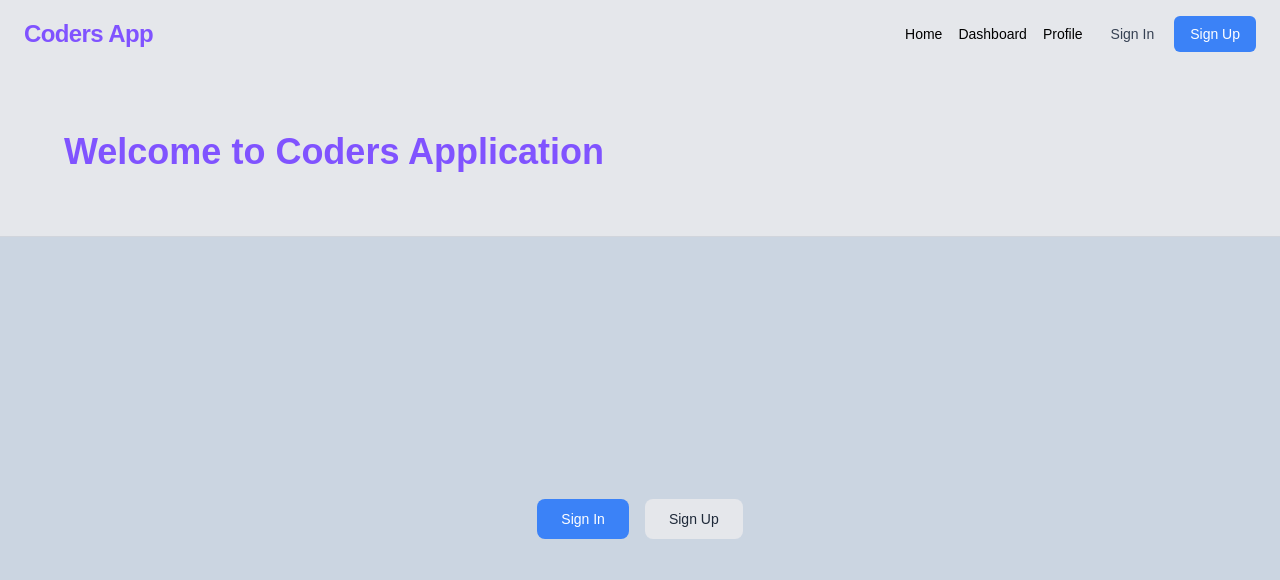
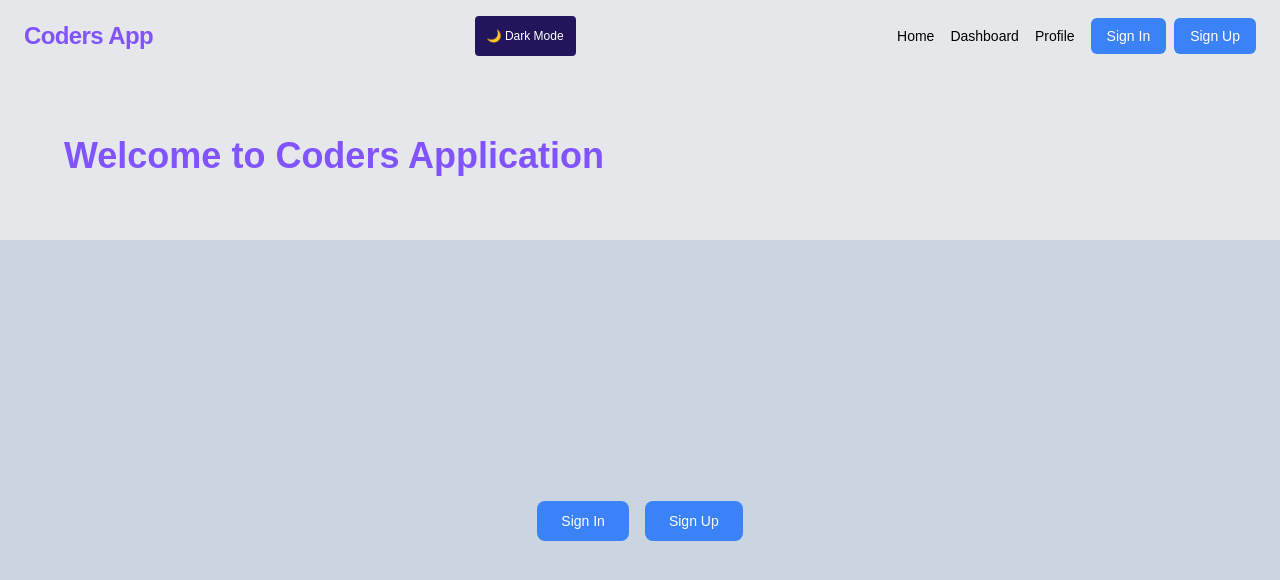
Before and after one commit to Noelle2412/coders_application, a React (Vite) app: page / in a window 1280 px wide. Shown: the top 580 px of the page. Built offline with nearby package versions, Linux system fonts and the light colour scheme; a web font is replaced by a local one.

Commit message:
Added darkmode via a context

```diff
--- /dev/null
+++ b/db/users.json
@@ -0,0 +1,14 @@
+[
+  {
+    "firstName": "Aischa",
+    "lastName": "Amrhein",
+    "email": "aischa.amrhein@example.com",
+    "password": 12345678
+  },
+  {
+    "firstName": "Tim",
+    "lastName": "Uhl",
+    "email": "tim.uhl@example.com",
+    "password": 12345678
+  }
+]
--- a/src/components/NavBar.jsx
+++ b/src/components/NavBar.jsx
@@ -1,12 +1,21 @@
 import { useAuth } from "../hooks/hooks";
+import { useTheme } from "../contexts/themeContexts";
 import { Link } from "react-router-dom";
+
 const NavBar = () => {
   const { user, isAuthenticated, signout } = useAuth();
+  const { isDark, toggleTheme } = useTheme();
   return (
     <header className="bg-navbar px-6 py-4 shadow-sm flex items-center justify-between">
       <Link to="/" className="text-2xl font-bold text-plum tracking-tight">
         Coders App
       </Link>
+
+      <button
+        onClick={toggleTheme}
+        className="px-3 py-3 text-xs rounded bg-coding text-white cursor-pointer">
+        {isDark ? "☀️ Light Mode" : "🌙 Dark Mode"}
+      </button>
 
       <nav className="flex items-center gap-4">
         <Link to="/" className="text-sm font-medium hover:text-plum transition">
@@ -39,7 +48,7 @@ const NavBar = () => {
           <div className="flex items-center gap-2">
             <Link
               to="/auth/sign_in"
-              className="text-sm font-medium text-gray-700 hover:text-plum px-3 py-2 rounded-md transition">
+              className="bg-[#3B82F7] hover:bg-blue-600 text-white text-sm font-medium px-4 py-2 rounded-md transition">
               Sign In
             </Link>
             <Link
--- /dev/null
+++ b/src/contexts/ThemeContexts.jsx
@@ -0,0 +1,30 @@
+// src/contexts/ThemeContext.jsx
+import { createContext, useContext, useEffect, useState } from "react";
+
+const ThemeContext = createContext();
+
+export const ThemeProvider = ({ children }) => {
+  const [isDark, setIsDark] = useState(() => {
+    return localStorage.getItem("theme") === "dark";
+  });
+
+  useEffect(() => {
+    if (isDark) {
+      document.documentElement.classList.add("dark");
+      localStorage.setItem("theme", "dark");
+    } else {
+      document.documentElement.classList.remove("dark");
+      localStorage.setItem("theme", "light");
+    }
+  }, [isDark]);
+
+  const toggleTheme = () => setIsDark((prev) => !prev);
+
+  return (
+    <ThemeContext.Provider value={{ isDark, toggleTheme }}>
+      {children}
+    </ThemeContext.Provider>
+  );
+};
+
+export const useTheme = () => useContext(ThemeContext);
--- a/src/index.css
+++ b/src/index.css
@@ -27,3 +27,8 @@
   --color-coding: #23155B;
 
 }
+
+body {
+  background-color: var(--bg-app);
+  color: var(--text-color);
+}
--- a/src/main.jsx
+++ b/src/main.jsx
@@ -2,13 +2,16 @@ import { StrictMode } from "react";
 import { createRoot } from "react-dom/client";
 import { Provider } from "react-redux";
 import store from "./redux/store";
+import { ThemeProvider } from "./contexts/themeContexts";
 import "./index.css";
 import App from "./App.jsx";
 
 createRoot(document.getElementById("root")).render(
   <StrictMode>
     <Provider store={store}>
-      <App />
+      <ThemeProvider>
+        <App />
+      </ThemeProvider>
     </Provider>
   </StrictMode>,
 );
--- a/src/pages/Home/page.jsx
+++ b/src/pages/Home/page.jsx
@@ -35,7 +35,7 @@ const Homepage = () => {
               </Link>
               <Link
                 to="/auth/sign_up"
-                className="bg-gray-200 hover:bg-gray-300 text-gray-800 font-medium px-6 py-2.5 rounded-lg transition text-sm">
+                className="bg-[#3B82F7] hover:bg-blue-600 text-white font-medium px-6 py-2.5 rounded-lg transition text-sm">
                 Sign Up
               </Link>
             </div>
--- a/src/pages/auth/sign_in/page.jsx
+++ b/src/pages/auth/sign_in/page.jsx
@@ -68,7 +68,7 @@ const SignIn = () => {
           Sign In
         </button>
       </form>
-      <p className="text-sm">
+      <p className="text-sm text-black">
         New to CLA?{" "}
         <Link to="/auth/sign_up" className="text-[#3B82F7] hover:underline">
           Sign up
--- a/src/pages/auth/sign_up/page.jsx
+++ b/src/pages/auth/sign_up/page.jsx
@@ -83,7 +83,7 @@ const SignUp = () => {
           Sign up
         </button>
       </form>
-      <p className="text-sm">
+      <p className="text-sm text-black">
         Already have an account?{" "}
         <Link to="/auth/sign_in" className="text-[#3B82F7] hover:underline">
           Login
```
Also changed, not shown: src/pages/profile/page.jsx (added).
